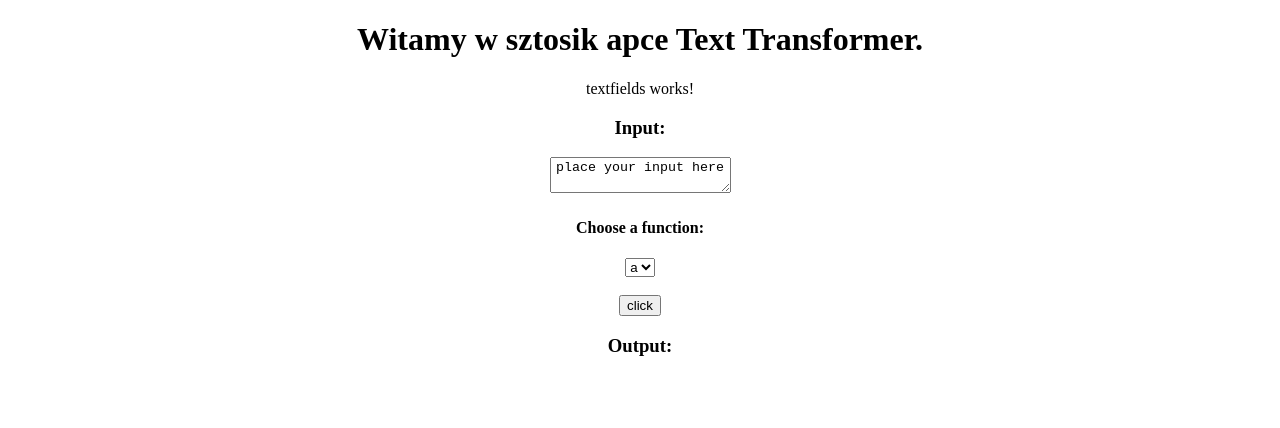
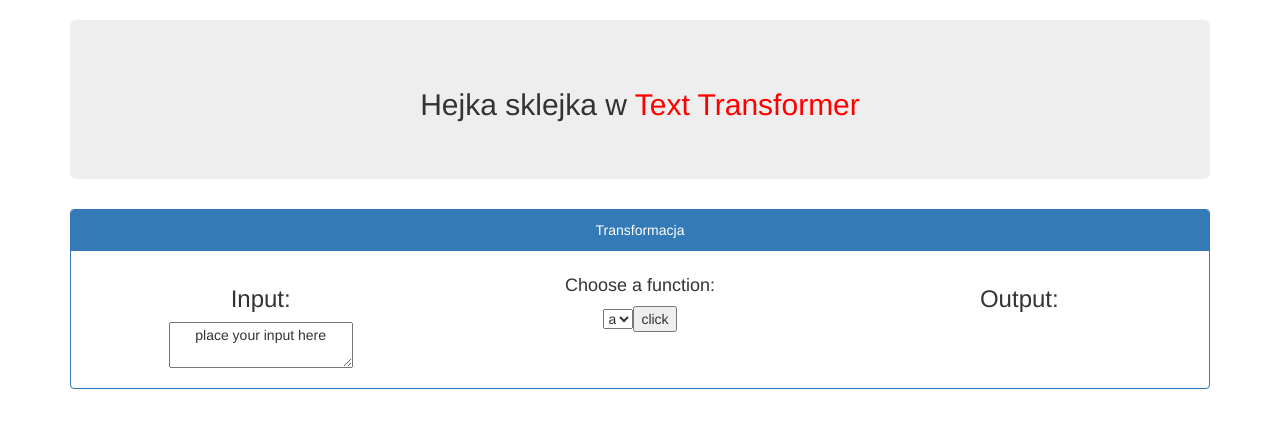
Before and after one commit to weroniquue/textTransformer, an Angular app in the folder front-textTransformer/: page / in a window 1280 px wide. Shown: the top 428 px of the page. Built offline with nearby package versions, Linux system fonts and the light colour scheme; no server answers.

Commit message:
boze jaki piekny front

```diff
--- a/front-textTransformer/src/app/app.component.css
+++ b/front-textTransformer/src/app/app.component.css
@@ -0,0 +1,7 @@
+.container {
+    margin-top: 20px;
+}
+
+.title {
+    color: red;
+}
--- a/front-textTransformer/src/app/app.component.html
+++ b/front-textTransformer/src/app/app.component.html
@@ -1,8 +1,14 @@
 <!--The content below is only a placeholder and can be replaced.-->
-<div style="text-align:center">
-  <h1>
-    Witamy w sztosik apce {{ title }}.
-  </h1>
+
+<div class="container">
+  <div class="jumbotron">
+    <h2>Hejka sklejka w <span class="title">{{ title }}</span></h2>
+  </div>
+
+  <div class="panel panel-primary">
+    <div class="panel-heading">Transformacja</div>
+    <div class="panel-body">
+      <app-textfields></app-textfields>
+    </div>
+  </div>
 </div>
-
-<app-textfields></app-textfields>
--- a/front-textTransformer/src/app/textfields/textfields.component.html
+++ b/front-textTransformer/src/app/textfields/textfields.component.html
@@ -1,19 +1,23 @@
-<p>
-  textfields works!
-</p>
 
+  <div class="row">
+    <div class="col-sm-4">
       <h3>Input:</h3>
       <textarea class="input">place your input here</textarea><br />
+    </div>
+    <div class="col-sm-4">
       <h4>Choose a function:</h4>
       <select>
         <option value="a">a</option>
         <option value="b">b</option>
         <option value="c">c</option>
         <option value="d">d</option>
-</select><br /><br />
+      </select>
       <button>click</button>
-
+    </div>
+    <div class="col-sm-4">
         <h3>Output:</h3>
         <div class="output">
           {{outputText}}
         </div>
+    </div>
+  </div>
--- a/front-textTransformer/src/index.html
+++ b/front-textTransformer/src/index.html
@@ -7,8 +7,17 @@
 
   <meta name="viewport" content="width=device-width, initial-scale=1">
   <link rel="icon" type="image/x-icon" href="favicon.ico">
+
+  <!-- bootstrap -->
+  <link rel="stylesheet" href="https://maxcdn.bootstrapcdn.com/bootstrap/3.3.7/css/bootstrap.min.css" integrity="sha384-BVYiiSIFeK1dGmJRAkycuHAHRg32OmUcww7on3RYdg4Va+PmSTsz/K68vbdEjh4u" crossorigin="anonymous">
+
 </head>
 <body>
   <app-root></app-root>
+
+  <!-- bootstrap -->
+  <script src="https://code.jquery.com/jquery-3.1.1.min.js" integrity="sha256-hVVnYaiADRTO2PzUGmuLJr8BLUSjGIZsDYGmIJLv2b8=" crossorigin="anonymous"></script>
+  <script src="https://maxcdn.bootstrapcdn.com/bootstrap/3.3.7/js/bootstrap.min.js" integrity="sha384-Tc5IQib027qvyjSMfHjOMaLkfuWVxZxUPnCJA7l2mCWNIpG9mGCD8wGNIcPD7Txa" crossorigin="anonymous"></script>
+
 </body>
 </html>
```
Lines whose indentation alone changed are shown as unchanged.
